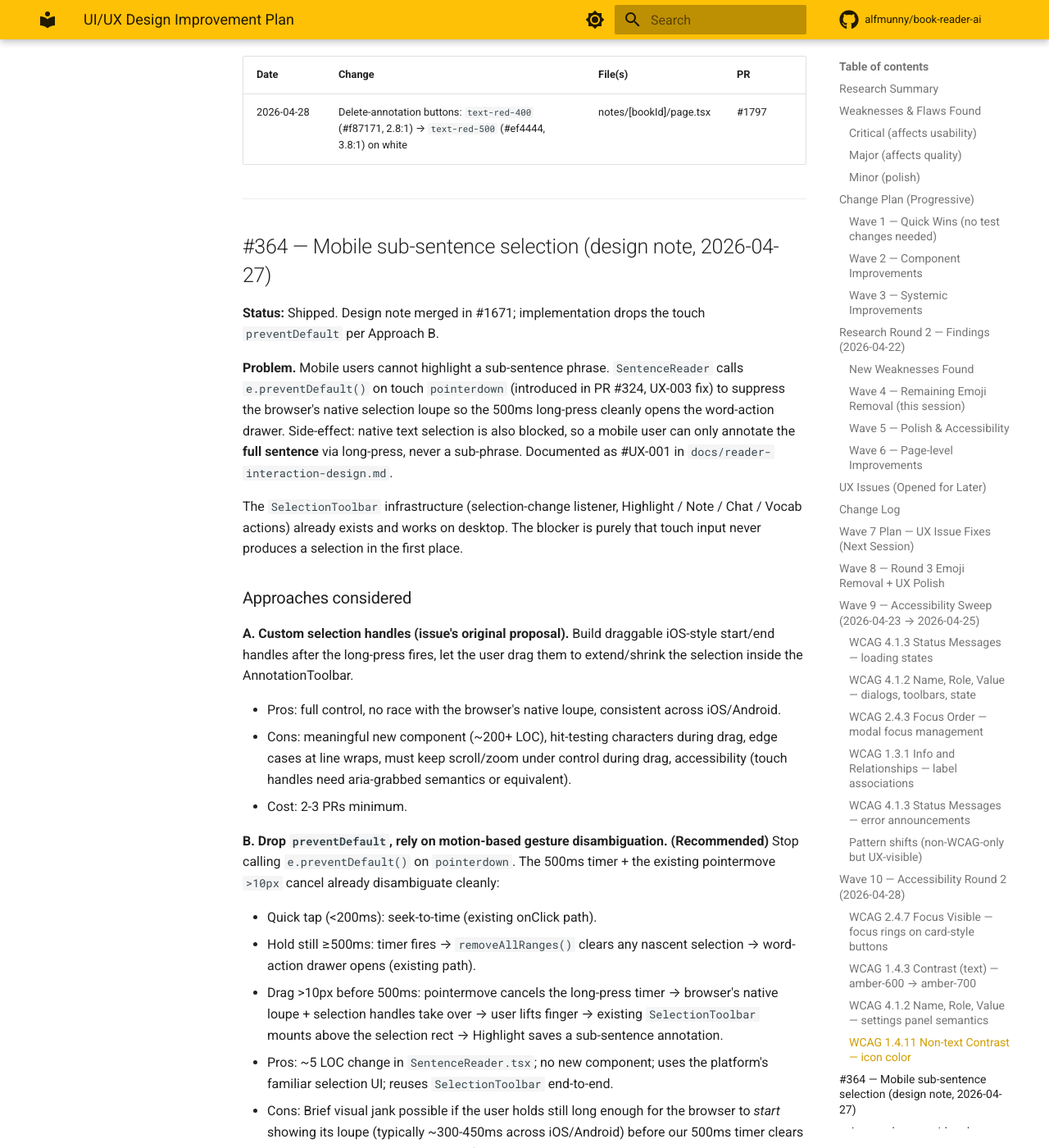
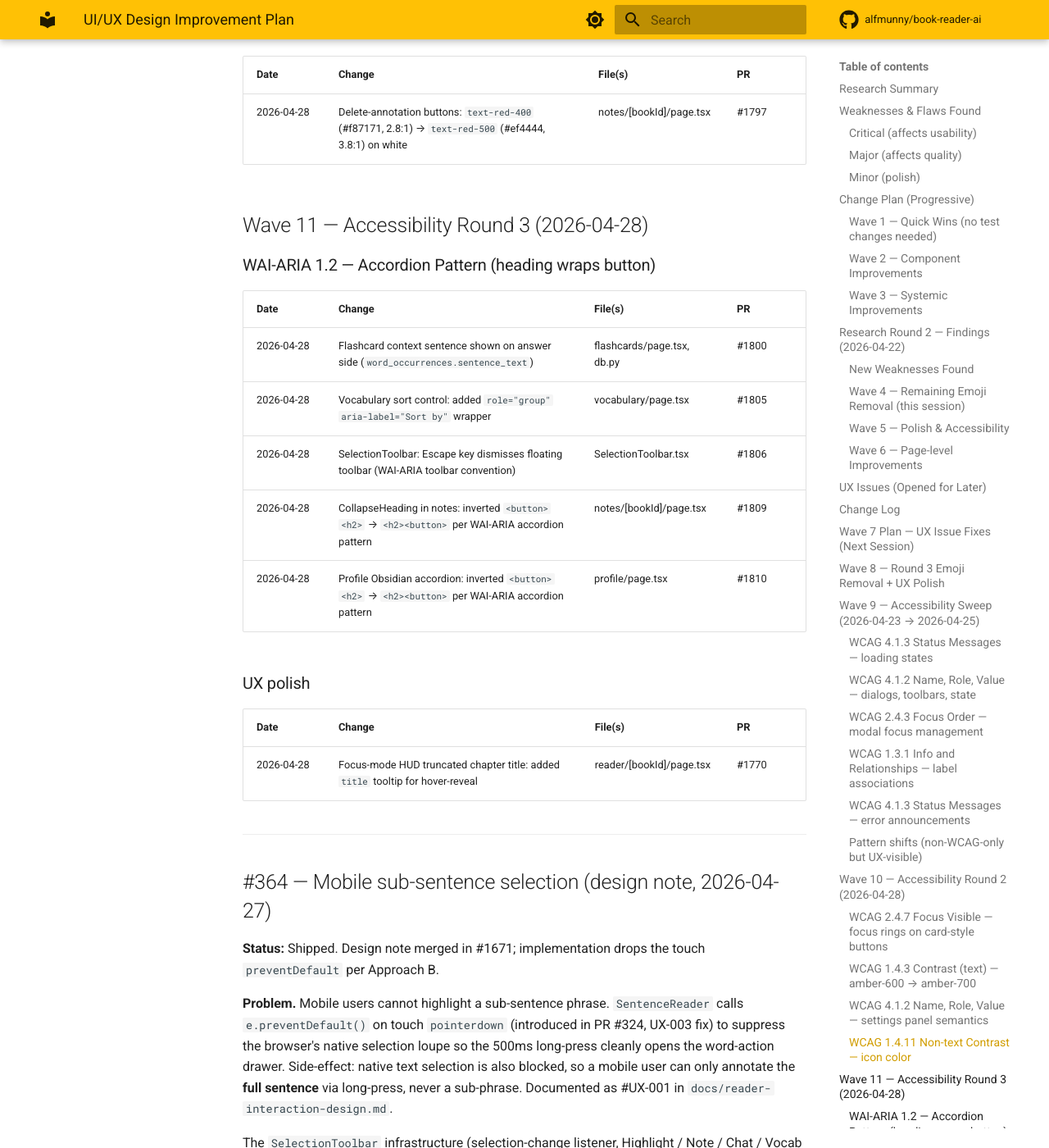
Before and after one commit to alfmunny/book-reader-ai, an MkDocs documentation site: the page built from docs/design-improvement-plan.md, in a window 1280 px wide and 1400 px high, scrolled down 12330 px. Shown: the whole window at 82% size. Built offline with MkDocs 1.6.1 and Material for MkDocs 9.7.7, drawn with Linux system fonts in a browser that asks for light colours; comment, search, counter and statistics services are not loaded.

Commit message:
docs: log Wave 10 + Wave 11 accessibility fixes in design-improvement-plan
Co-Authored-By: Claude Sonnet 4.6 <noreply@anthropic.com>

```diff
--- a/docs/design-improvement-plan.md
+++ b/docs/design-improvement-plan.md
@@ -267,7 +267,24 @@ Systematic WCAG 2.1 AA pass covering loading states, dialog semantics, focus man
 |------|--------|---------|----|
 | 2026-04-28 | Delete-annotation buttons: `text-red-400` (#f87171, 2.8:1) → `text-red-500` (#ef4444, 3.8:1) on white | notes/[bookId]/page.tsx | #1797 |
 
+## Wave 11 — Accessibility Round 3 (2026-04-28)
+
+### WAI-ARIA 1.2 — Accordion Pattern (heading wraps button)
+| Date | Change | File(s) | PR |
+|------|--------|---------|----|
+| 2026-04-28 | Flashcard context sentence shown on answer side (`word_occurrences.sentence_text`) | flashcards/page.tsx, db.py | #1800 |
+| 2026-04-28 | Vocabulary sort control: added `role="group" aria-label="Sort by"` wrapper | vocabulary/page.tsx | #1805 |
+| 2026-04-28 | SelectionToolbar: Escape key dismisses floating toolbar (WAI-ARIA toolbar convention) | SelectionToolbar.tsx | #1806 |
+| 2026-04-28 | CollapseHeading in notes: inverted `<button><h2>` → `<h2><button>` per WAI-ARIA accordion pattern | notes/[bookId]/page.tsx | #1809 |
+| 2026-04-28 | Profile Obsidian accordion: inverted `<button><h2>` → `<h2><button>` per WAI-ARIA accordion pattern | profile/page.tsx | #1810 |
+
+### UX polish
+| Date | Change | File(s) | PR |
+|------|--------|---------|----|
+| 2026-04-28 | Focus-mode HUD truncated chapter title: added `title` tooltip for hover-reveal | reader/[bookId]/page.tsx | #1770 |
+
 ---
+
 
 ## #364 — Mobile sub-sentence selection (design note, 2026-04-27)
 
```
